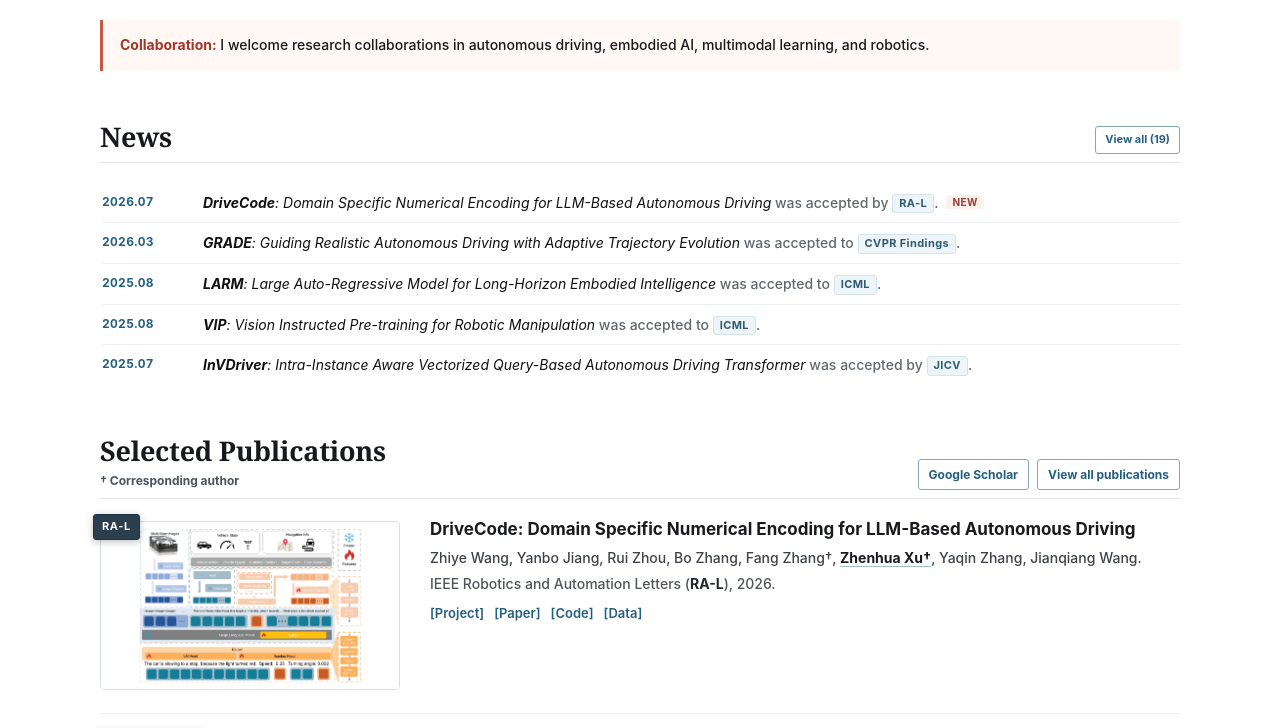
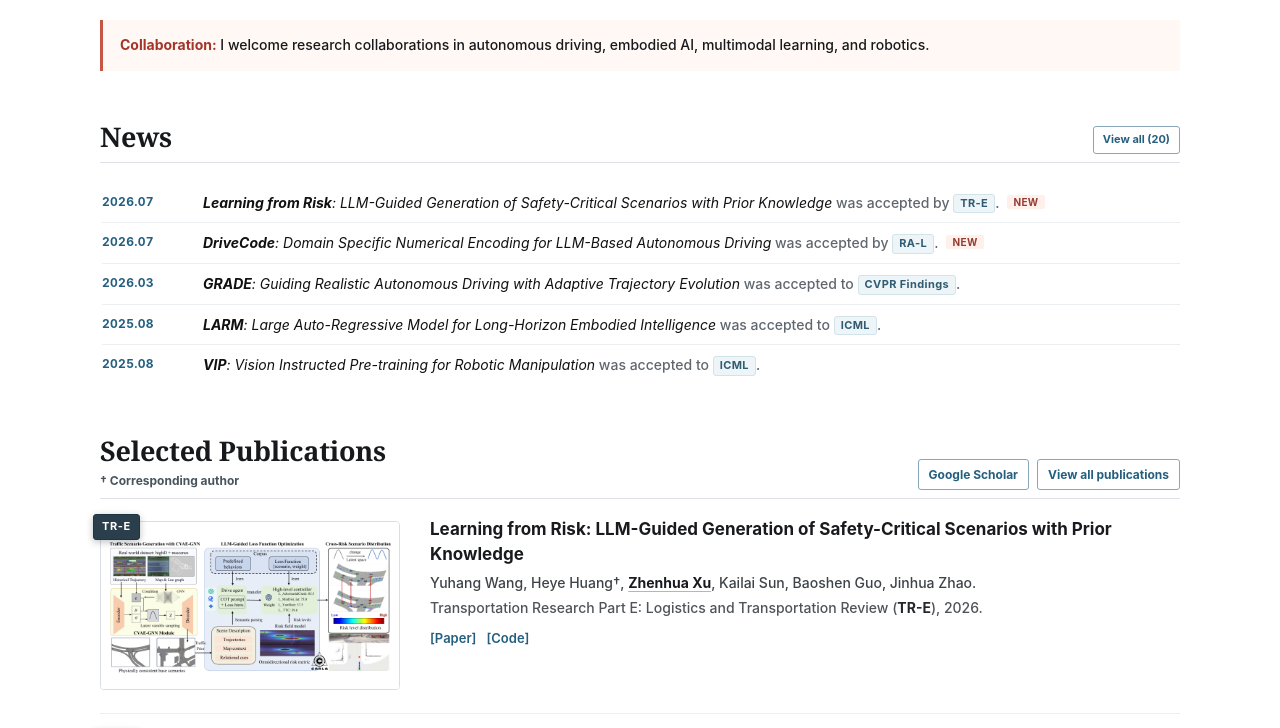
Before and after one commit to TonyXuQAQ/TonyXuQAQ.github.io, a React (Vite) app: page / in a window 1280 px wide. Shown: the part 568-1296 px from the top of the page. Built offline with nearby package versions, Linux system fonts and the light colour scheme.

Commit message:
Add Learning from Risk journal publication

```diff
--- a/src/content/site.ts
+++ b/src/content/site.ts
@@ -99,6 +99,15 @@ export const siteConfig = {
   // Keep the newest item first. Use YYYY.MM dates and short venue labels.
   // Publication titles and venues render in bold.
   news: [
+    {
+      date: "2026.07",
+      paperNames: [
+        "Learning from Risk: LLM-Guided Generation of Safety-Critical Scenarios with Prior Knowledge",
+      ],
+      action: "was accepted by",
+      venue: "TR-E",
+      featured: true,
+    },
     {
       date: "2026.07",
       paperNames: [
@@ -232,6 +241,31 @@ export const siteConfig = {
   // The homepage highlights entries marked selected: true.
   publications: [
     {
+      title: "Learning from Risk: LLM-Guided Generation of Safety-Critical Scenarios with Prior Knowledge",
+      authors: [
+        "Yuhang Wang",
+        "Heye Huang†",
+        "Zhenhua Xu",
+        "Kailai Sun",
+        "Baoshen Guo",
+        "Jinhua Zhao",
+      ],
+      authorNote: "† Corresponding author",
+      venue: "Transportation Research Part E: Logistics and Transportation Review",
+      venueShort: "TR-E",
+      year: 2026,
+      media: {
+        type: "image",
+        src: "images/publications/learning-from-risk.png",
+        alt: "Learning from Risk LLM-guided CVAE-GNN framework",
+      },
+      links: [
+        { label: "Paper", url: "https://arxiv.org/abs/2511.20726" },
+        { label: "Code", url: "https://github.com/echoleaeperw/LRF" },
+      ],
+      selected: true,
+    },
+    {
       title: "DriveCode: Domain Specific Numerical Encoding for LLM-Based Autonomous Driving",
       authors: [
         "Zhiye Wang",
@@ -291,31 +325,6 @@ export const siteConfig = {
         },
       ],
       selected: true,
-    },
-    {
-      title: "Learning from Risk: LLM-Guided Generation of Safety-Critical Scenarios with Prior Knowledge",
-      authors: [
-        "Yuhang Wang",
-        "Heye Huang",
-        "Zhenhua Xu",
-        "Kailai Sun",
-        "Baoshen Guo",
-        "Jinhua Zhao",
-      ],
-      publicationType: "preprint",
-      venue: "arXiv preprint",
-      venueShort: "arXiv",
-      year: 2025,
-      media: {
-        type: "image",
-        src: "images/publications/learning-from-risk.png",
-        alt: "Learning from Risk LLM-guided CVAE-GNN framework",
-      },
-      links: [
-        { label: "Paper", url: "https://arxiv.org/abs/2511.20726" },
-        { label: "Code", url: "https://github.com/echoleaeperw/LRF" },
-      ],
-      selected: false,
     },
     {
       title: "Sim-to-Real Dynamic Object Manipulation on Conveyor Systems via Optimization Path Shaping",
```
